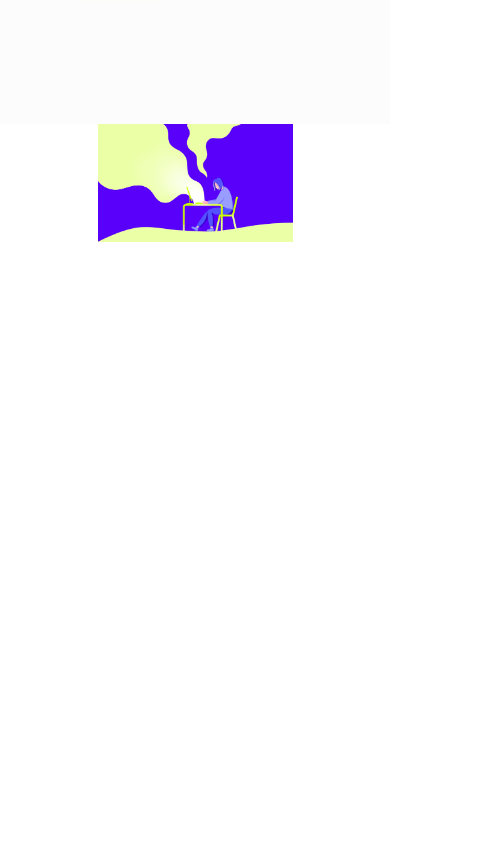
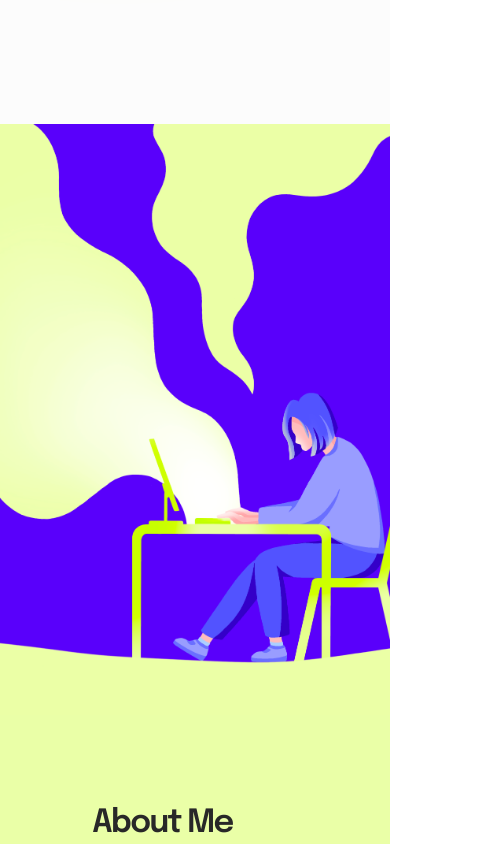
Before and after one commit to ninaespiritu/Nina-Espiritu, a React (Create React App) app: page / in a window 390 px wide. Shown: the part 720-1564 px from the top of the page, 489 px wide, since content can reach past the window. Built offline with nearby package versions, Linux system fonts and the light colour scheme.

Commit message:
Fix responsive design (HeroImage)

```diff
--- a/src/App.css
+++ b/src/App.css
@@ -98,27 +98,7 @@ a:hover {
 /* MEDIA QUERIES */
 
 @media all and (min-width: 1201px) {
-  /* * {
-    color: red;
-  } */
-  /* .app p,
-  .app li,
-  .app p span {
-      line-height: 2;
-  }
-  .app-container {
-      width: 1400px;
-  }
-  .app h1 {
-      font-size: 100px;
-  }
-  h2 {
-      font-size: 40px;
-  }
 
-  h4 {
-      font-size: 20px;
-  } */
 }
 
 @media all and (max-width: 1200px) {
@@ -126,9 +106,7 @@ a:hover {
 }
 
 @media all and (max-width: 1024px) {
-  /* .app {
-      margin: 0 60px;
-  } */
+
 }
 
 @media all and (max-width: 768px) {
@@ -145,19 +123,13 @@ a:hover {
   .app-socials {
     display: none;
   }
-  /* .app {
-      margin: 0 40px;
+  .app-all {
+    width: 100%;
+    display: flex;
+    flex-direction: column;
   }
-  h2 {
-      font-size: 30px;
-  }
-  h4 {
-      font-size: 16px;
-  } */
 }
 
 @media all and (max-width: 480px) {
-  /* .app {
-      margin: 0 20px;
-  } */
+
 }
--- a/src/styles/HeroImage.css
+++ b/src/styles/HeroImage.css
@@ -1,5 +1,5 @@
 .hero {
-  min-height: 100vh;
+  height: 100vh;
   width: 100%;
 }
 
@@ -8,3 +8,11 @@
   width: 100%;
   object-fit: cover;
 }
+
+/* MEDIA QUERIES */
+
+@media all and (max-width: 768px) {
+  .hero {
+    height: 70vh;
+  }
+}
```
